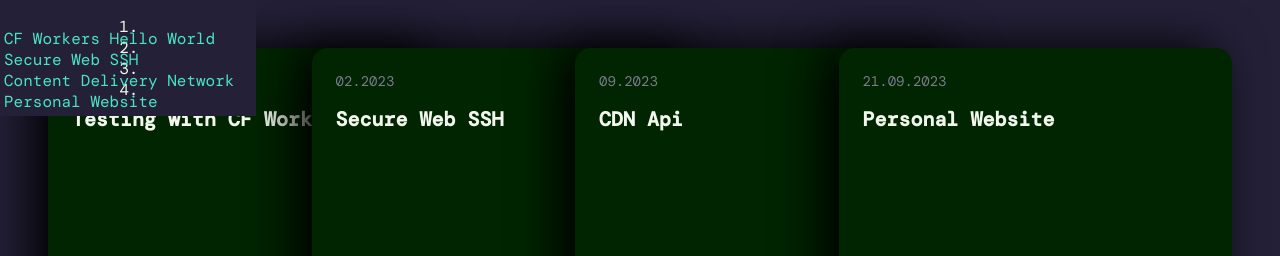
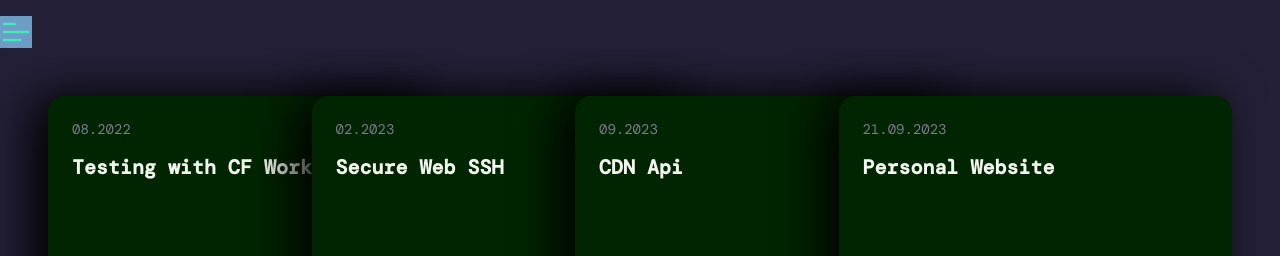
Before and after one commit to maximilian-hack/website, a plain HTML site: page projects/index.html in a window 1280 px wide. Shown: the top 256 px of the page. Drawn offline with nearby package versions, Linux system fonts and the light colour scheme; a web font is replaced by a local one.

Commit message:
finished navbar
only took a few years

```diff
--- a/projects/index.html
+++ b/projects/index.html
@@ -1,3 +1,5 @@
+<!DOCTYPE html>
+
 <head>
   <link rel="stylesheet" type="text/css" href="./style.css">
   <script defer src="./app.js"></script>
@@ -21,7 +23,7 @@
       <article class="card">
         <header class="card-header">
           <p>08.2022</p>
-          <h2>Testing with CF Workers</h2>
+          <h2><a href="https://tc.max-hack.de">Testing with CF Workers</a></h2>
         </header>
 
         <div class="card-author">
@@ -48,7 +50,7 @@
       <article class="card">
         <header class="card-header">
           <p>02.2023</p>
-          <h2>Secure Web SSH</h2>
+          <h2><a href="./secure-web-ssh/index.html">Secure Web SSH</a></h2>
         </header>
 
         <div class="card-author">
@@ -73,7 +75,7 @@
       <article class="card">
         <header class="card-header">
           <p>09.2023</p>
-          <h2>CDN Api</h2>
+          <h2><a>CDN Api</a></h2>
         </header>
 
         <div class="card-author">
@@ -100,7 +102,7 @@
       <article class="card">
         <header class="card-header">
           <p>21.09.2023</p>
-          <h2>Personal Website</h2>
+          <h2><a href="../index.html">Personal Website</a></h2>
         </header>
 
         <div class="card-author">
--- a/projects/style.css
+++ b/projects/style.css
@@ -52,11 +52,6 @@ body {
     width: 400px;
     min-width: 250px;
     padding: 1.5rem;
-}
-
-.card {
-    /* ... */
-
     border-radius: 16px;
     background: var(--card-primary);
     box-shadow: -1rem 0 3rem #000;
@@ -161,45 +156,65 @@ body {
 }
 
 nav {
-    position: fixed;
+    position: sticky;
+    z-index: 1;
+    margin: 0;
+    padding: 0;
     top: 0;
     left: 0;
+    width: 2rem;
     height: 2rem;
-    width: 2rem;
-    z-index: 1;
-    background-color: var(--bg-primary);
+    background-color: #6d9dc5;
     background-image: url("../assets/menu-left.svg");
     background-size: cover;
+
     transition: .15s;
 }
 
 nav:hover {
+    background-image: none;
+    width: auto;
     height: auto;
-    width: 20%;
+
     transition: .5s;
+}
+
+nav:active {
     background-image: none;
+    width: auto;
+    height: auto;
+
+    transition: .5s;
 }
 
 nav ol {
-    top: 2rem;
-    opacity: 0;
-    display: none;
-    flex-direction: column;
-    align-items: center;
+    list-style-type: none;
+    width: 0;
+    height: 0;
 }
 
 nav:hover ol {
-    opacity: 1;
-    display: flex;
-    flex-direction: column;
-    align-items: center;
+    width: auto;
     height: auto;
 }
 
-nav ol a {
-    position: absolute;
-    left: 0;
+nav:active {
     width: auto;
-    color: #48E5C2;
-    margin: .75rem .25rem;
+    height: auto;
 }
+
+nav li a {
+    display: none;
+}
+
+nav:hover li a {
+    display: inline;
+
+    transition: .5s;
+}
+
+nav:active li a {
+    display: inline;
+
+    transition: .5s;
+}
```
